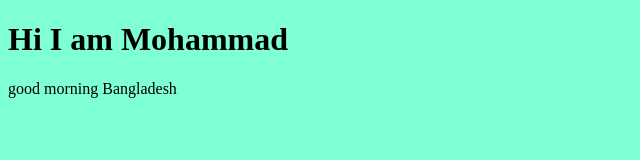
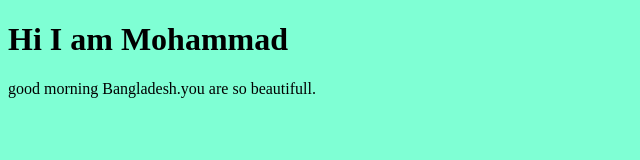
Before and after one commit to mohammadbiswash/my-new-gui, a plain HTML site: page index.html in a window 1280 px wide. Shown: the whole page, without its empty margins (0-640 px from the left). Drawn offline with Linux system fonts and the light colour scheme.

Commit message:
Update index.html

```diff
--- a/index.html
+++ b/index.html
@@ -10,7 +10,7 @@
     <h1>Hi I am Mohammad</h1>
     <div>
         <p>
-            good morning Bangladesh
+            good morning Bangladesh.you are so beautifull.
         </p>
     </div>
 </body>
```
